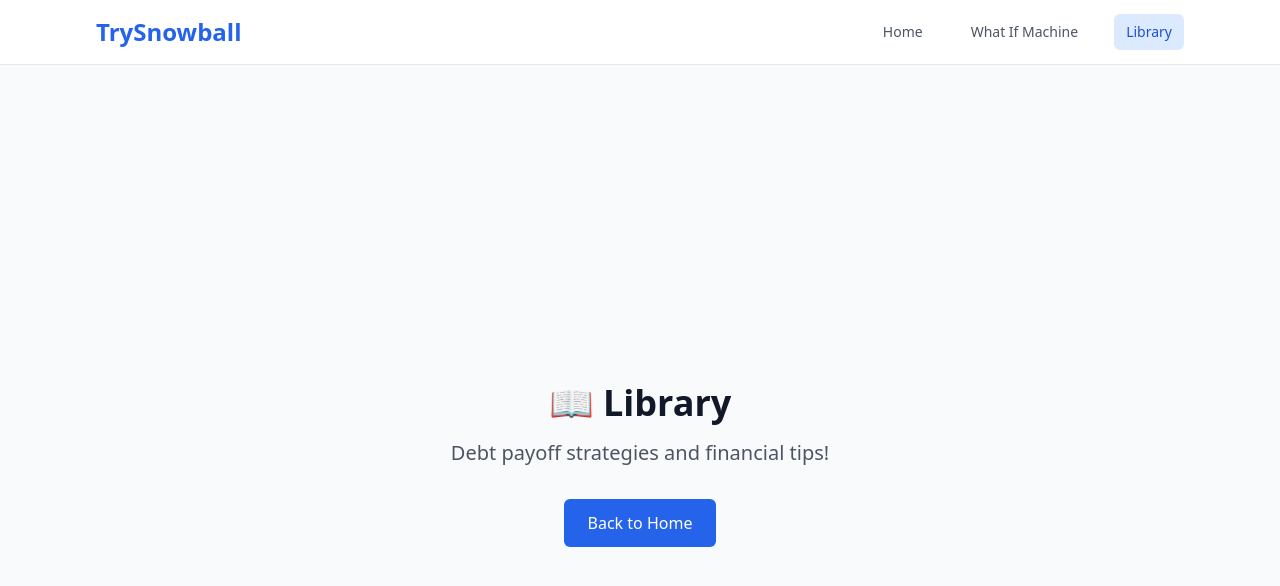
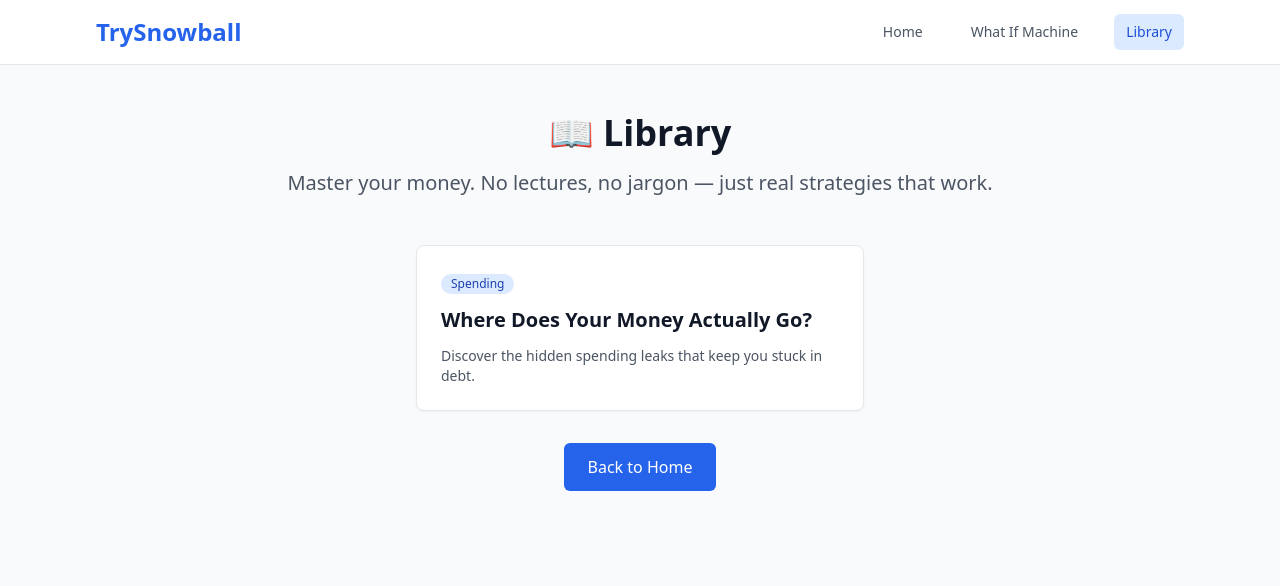
Before and after one commit to richbate/trysnowball-frontend, a React (Create React App) app: page / in a window 1280 px wide. Both pictures are taken after a click on the button "Library". Shown: the top 586 px of the page. Built offline with nearby package versions, Linux system fonts and the light colour scheme.

Commit message:
Add working library page with article preview

```diff
--- a/src/App.js
+++ b/src/App.js
@@ -34,7 +34,7 @@ function App() {
         <div className="min-h-screen bg-gray-50 flex items-center justify-center">
           <div className="text-center">
             <h1 className="text-4xl font-bold text-gray-900 mb-4">🔮 What If Machine</h1>
-            <p className="text-xl text-gray-600 mb-8">Coming soon - see how small changes can save you thousands!</p>
+            <p className="text-xl text-gray-600 mb-8">Coming soon!</p>
             <button
               onClick={() => setCurrentPage('home')}
               className="bg-blue-600 text-white px-6 py-3 rounded-md hover:bg-blue-700 transition"
@@ -48,16 +48,35 @@ function App() {
 
     if (currentPage === 'library') {
       return (
-        <div className="min-h-screen bg-gray-50 flex items-center justify-center">
+        <div className="min-h-screen bg-gray-50">
+          <div className="max-w-4xl mx-auto py-12 px-4">
+            <div className="text-center mb-12">
+              <h1 className="text-4xl font-bold text-gray-900 mb-4">📖 Library</h1>
+              <p className="text-xl text-gray-600">
+                Master your money. No lectures, no jargon — just real strategies that work.
+              </p>
+            </div>
+            <div className="max-w-md mx-auto mb-8">
+              <div className="bg-white rounded-lg shadow-sm p-6 border border-gray-200">
+                <span className="inline-flex items-center px-2.5 py-0.5 rounded-full text-xs font-medium bg-blue-100 text-blue-800 mb-3">
+                  Spending
+                </span>
+                <h2 className="text-xl font-semibold text-gray-900 mb-3">
+                  Where Does Your Money Actually Go?
+                </h2>
+                <p className="text-gray-600 text-sm">
+                  Discover the hidden spending leaks that keep you stuck in debt.
+                </p>
+              </div>
+            </div>
             <div className="text-center">
-            <h1 className="text-4xl font-bold text-gray-900 mb-4">📖 Library</h1>
-            <p className="text-xl text-gray-600 mb-8">Debt payoff strategies and financial tips!</p>
               <button
                 onClick={() => setCurrentPage('home')}
                 className="bg-blue-600 text-white px-6 py-3 rounded-md hover:bg-blue-700 transition"
               >
                 Back to Home
               </button>
+            </div>
           </div>
         </div>
       );
```
Lines whose indentation alone changed are shown as unchanged.
